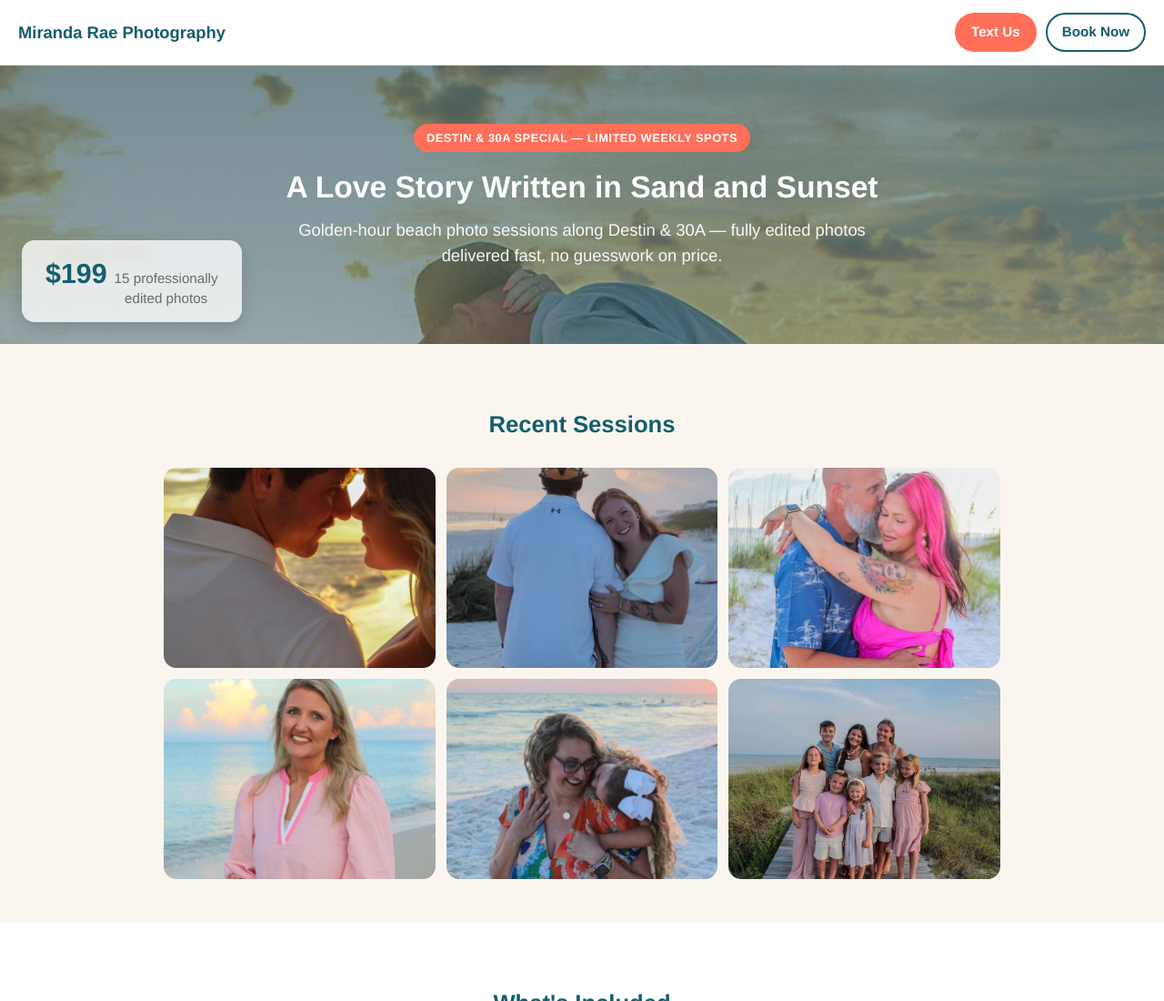
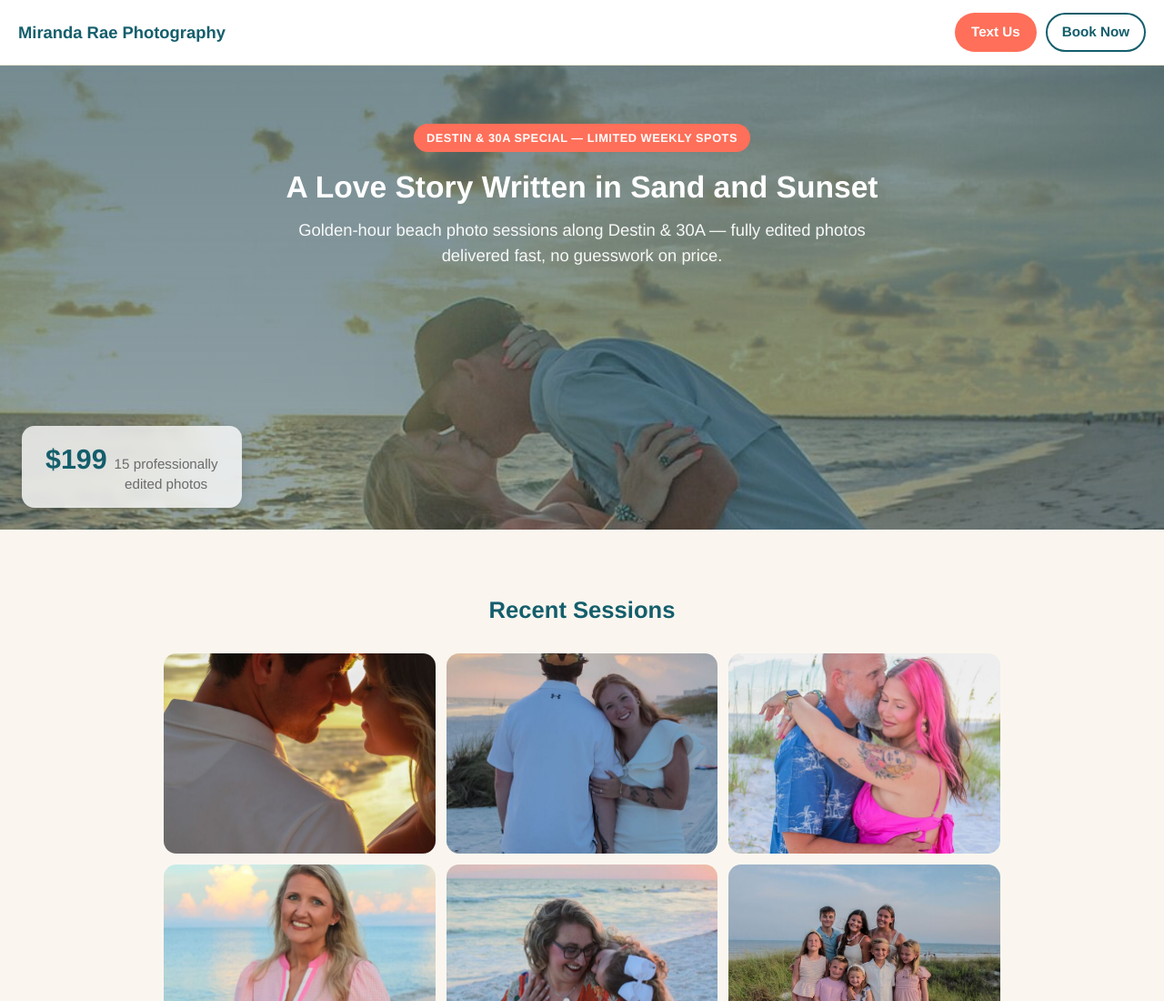
Before and after one commit to mirandaraep-tech/mirandaraephotography-site, a plain HTML site: page destin-30a-sessions.html in a window 1280 px wide. Shown: the top 1100 px of the page at 91% size. Drawn offline with Linux system fonts and the light colour scheme.

Commit message:
Update destin-30a-sessions.html

```diff
--- a/destin-30a-sessions.html
+++ b/destin-30a-sessions.html
@@ -48,12 +48,12 @@
   </div>
 </div>
 
-<section class="hero hero-corner-pad" style="background-image: linear-gradient(180deg, rgba(20,60,70,.55), rgba(20,60,70,.4)), url('images/destin/hero.jpg'); background-size: cover; background-position: center 30%;">
+<section class="hero hero-corner-pad hero-tall" style="background-image: linear-gradient(180deg, rgba(20,60,70,.55), rgba(20,60,70,.4)), url('images/destin/hero.jpg'); background-size: cover; background-position: center 30%;">
   <div class="wrap">
     <span class="badge">Destin &amp; 30A Special &mdash; Limited Weekly Spots</span>
     <h1>A Love Story Written in Sand and Sunset</h1>
     <p class="sub">Golden-hour beach photo sessions along Destin &amp; 30A — fully edited photos delivered fast, no guesswork on price.</p>
-    <div class="price-tag price-tag-corner">
+    <div class="price-tag price-tag-corner price-tag-plain">
       <span class="amount">$199</span>
       <span class="desc">15 professionally<br>edited photos</span>
     </div>
```
